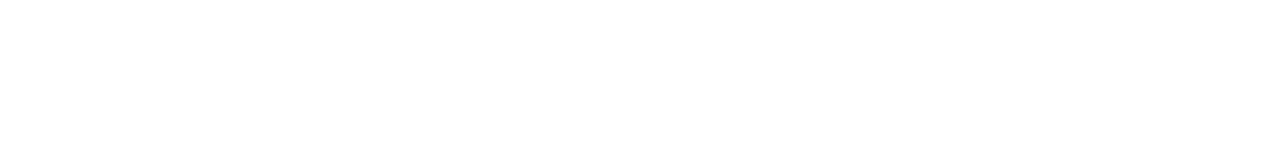
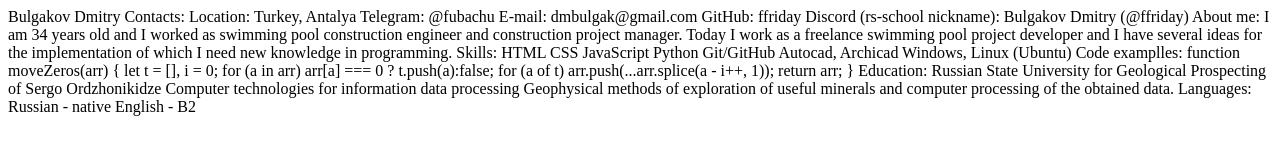
Before and after one commit to ffriday/rsschool-cv, a plain HTML site: page index.html in a window 1280 px wide. Drawn offline with Linux system fonts and the light colour scheme.

Commit message:
feat: add cv text

```diff
--- a/index.html
+++ b/index.html
@@ -5,6 +5,37 @@
         <link rel="stylesheet" href="style.css">
     </head>
     <body>
+        Bulgakov Dmitry
+        Contacts:
+        Location: Turkey, Antalya
+        Telegram: @fubachu
+        E-mail: dmbulgak@gmail.com
+        GitHub: ffriday
+        Discord (rs-school nickname): Bulgakov Dmitry (@ffriday)
+        About me:
+        I am 34 years old and I worked as swimming pool construction engineer and construction project manager. Today I work as a freelance swimming pool project developer and I have several ideas for the implementation of which I need new knowledge in programming.
 
+        Skills:
+        HTML
+        CSS
+        JavaScript
+        Python
+        Git/GitHub
+        Autocad, Archicad
+        Windows, Linux (Ubuntu)
+        Code examplles:
+        function moveZeros(arr) {
+          let t = [], i = 0;
+          for (a in arr) arr[a] === 0 ? t.push(a):false;
+          for (a of t) arr.push(...arr.splice(a - i++, 1));
+          return arr;
+        }
+        Education:
+        Russian State University for Geological Prospecting of Sergo Ordzhonikidze
+        Computer technologies for information data processing Geophysical methods of exploration of useful minerals and computer processing of the obtained data.
+
+        Languages:
+        Russian - native
+        English - B2
     </body>
 </html>
```
